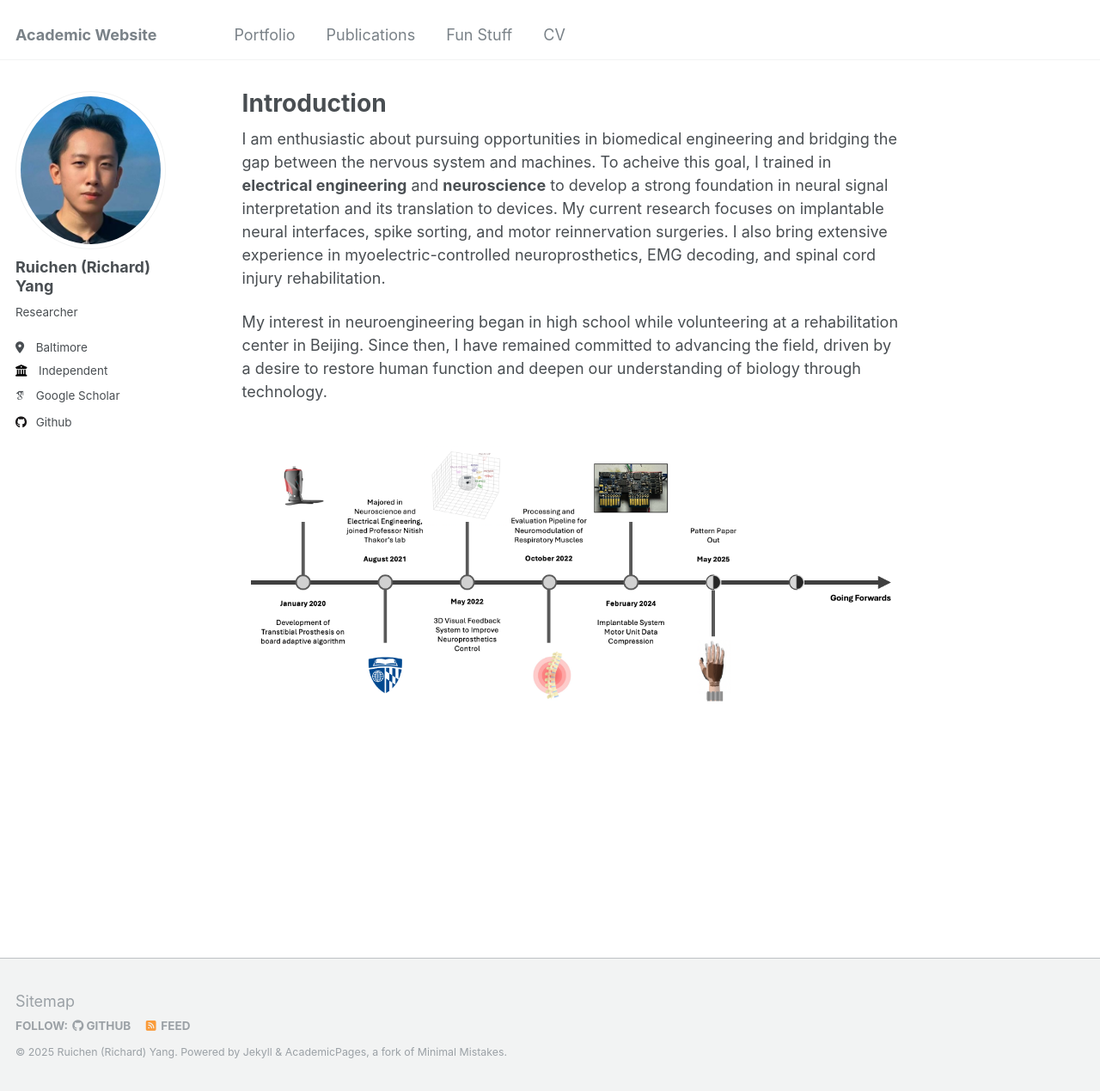
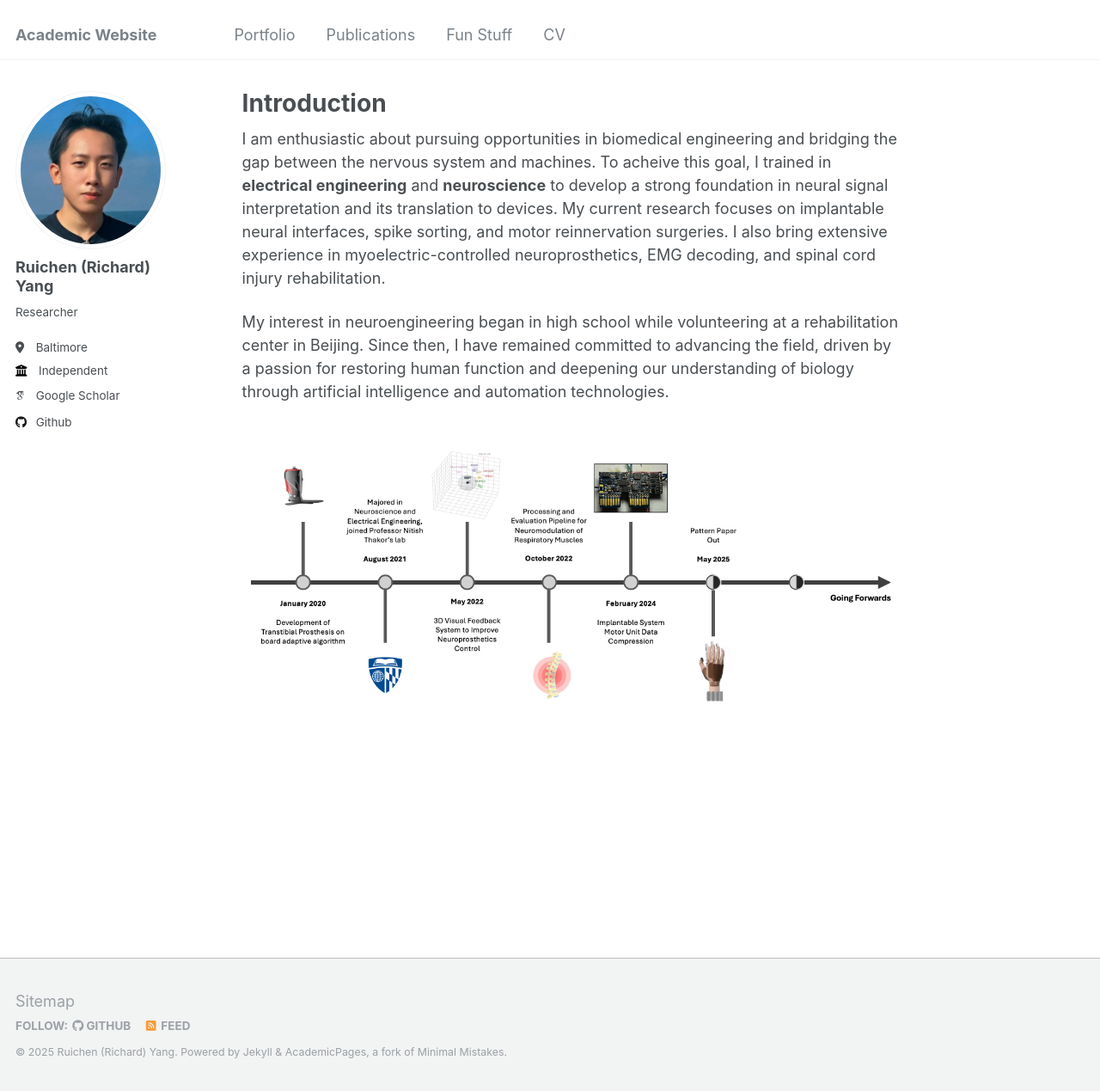
Before and after one commit to Richardy11/Richardy11.github.io, a Jekyll site: the page built from _pages/about.md, in a window 1280 px wide and 1269 px high. Shown: the whole window at 86% size. Built offline with Jekyll 4.4.1, drawn with Linux system fonts in a browser that asks for light colours; some web fonts are replaced.

Commit message:
small fix

```diff
--- a/_pages/about.md
+++ b/_pages/about.md
@@ -9,6 +9,6 @@ redirect_from:
 
 I am enthusiastic about pursuing opportunities in biomedical engineering and bridging the gap between the nervous system and machines. To acheive this goal, I trained in **electrical engineering** and **neuroscience** to develop a strong foundation in neural signal interpretation and its translation to devices. My current research focuses on implantable neural interfaces, spike sorting, and motor reinnervation surgeries. I also bring extensive experience in myoelectric-controlled neuroprosthetics, EMG decoding, and spinal cord injury rehabilitation.
 
-My interest in neuroengineering began in high school while volunteering at a rehabilitation center in Beijing. Since then, I have remained committed to advancing the field, driven by a desire to restore human function and deepen our understanding of biology through technology.
+My interest in neuroengineering began in high school while volunteering at a rehabilitation center in Beijing. Since then, I have remained committed to advancing the field, driven by a passion for restoring human function and deepening our understanding of biology through artificial intelligence and automation technologies.
 
 ![Progress](/images/progress.png)
```
